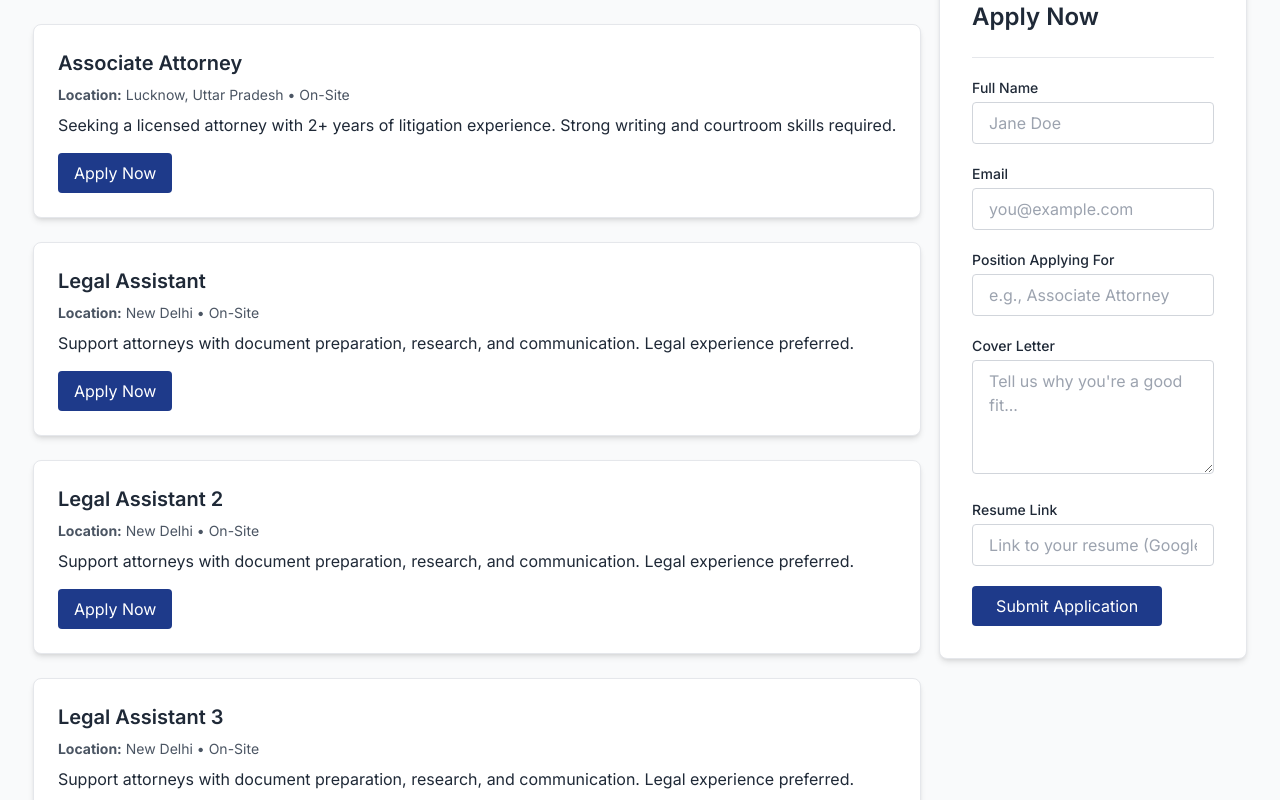
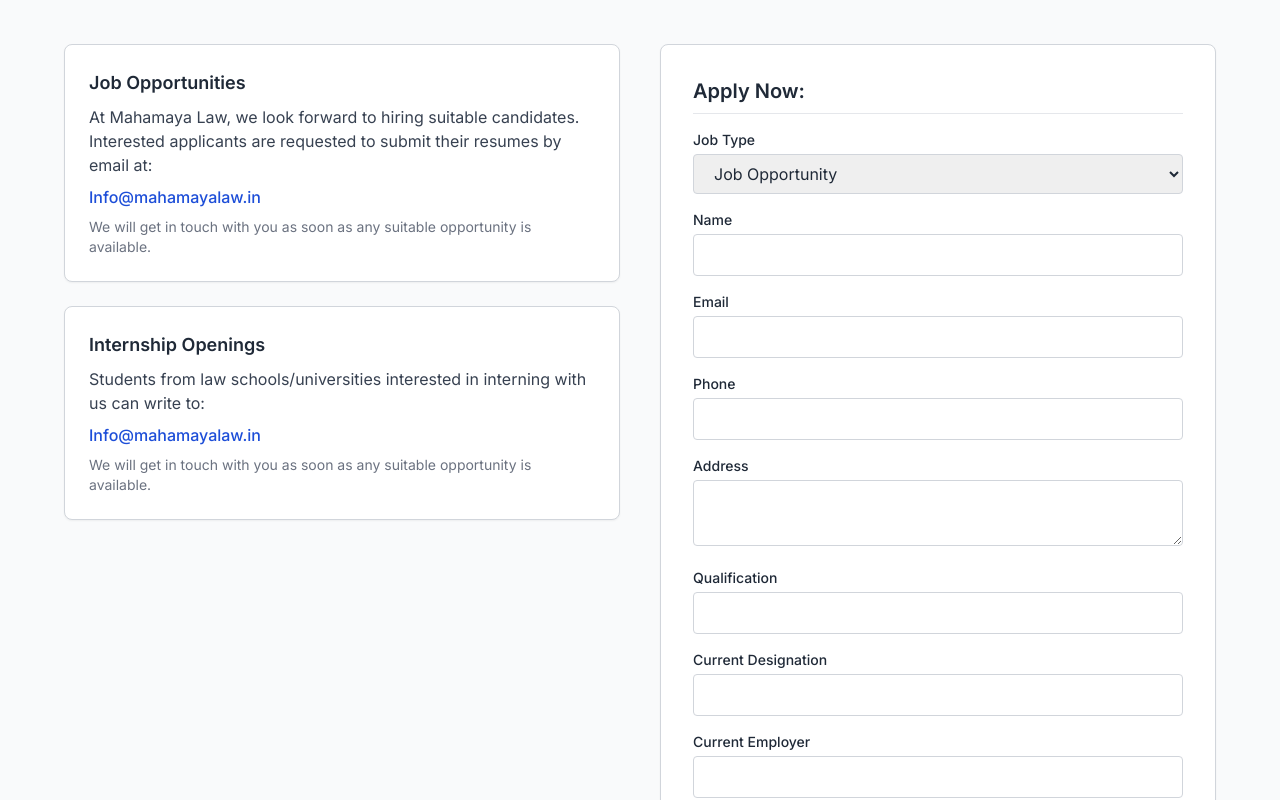
Before and after one commit to Mahamaya-Law-Associates/mahamaya-law-UI, a Next.js app: page /careers in a window 1280 px wide. Shown: the part 560-1360 px from the top of the page. Built offline with nearby package versions, Linux system fonts and the light colour scheme.

Commit message:
add careers

```diff
--- a/src/app/careers/page.jsx
+++ b/src/app/careers/page.jsx
@@ -1,3 +1,163 @@
+// export default function Careers() {
+//     return (
+//         <main className="px-6 py-12 bg-gray-50 text-gray-800">
+//             {/* Hero Section */}
+//             <section className="bg-gray-800 text-white rounded-lg p-10 text-center mb-12 shadow-lg">
+//                 <h1 className="text-4xl font-bold mb-3">Careers at Mahamaya Law</h1>
+//                 <p className="text-lg">Join a team committed to justice, integrity, and legal excellence.</p>
+//             </section>
+
+//             {/* Why Work With Us */}
+//             <section className="max-w-4xl mx-auto mb-16">
+//                 <h2 className="text-2xl font-semibold mb-4">Why Work With Us?</h2>
+//                 <ul className="list-disc list-inside space-y-2 text-gray-700">
+//                     <li><strong>Meaningful Work:</strong> Impact lives through justice and legal service.</li>
+//                     <li><strong>Career Growth:</strong> Continuous development and mentoring opportunities.</li>
+//                     <li><strong>Ethical Culture:</strong> Integrity and transparency at the core of our practice.</li>
+//                 </ul>
+//             </section>
+
+//             {/* Job Openings */}
+//             <div className="flex flex-row flex-wrap">
+//                 <section className="max-w-4xl mx-auto">
+//                     <h2 className="text-2xl font-semibold mb-6">Current Openings</h2>
+
+//                     {/* Job 1 */}
+//                     <div className="bg-white shadow-md rounded-lg p-6 mb-6 border border-gray-200">
+//                         <h3 className="text-xl font-semibold mb-2">Associate Attorney</h3>
+//                         <p className="text-sm text-gray-600 mb-2"><strong>Location:</strong> Lucknow, Uttar Pradesh • On-Site</p>
+//                         <p className="mb-4">Seeking a licensed attorney with 2+ years of litigation experience. Strong writing and courtroom skills required.</p>
+//                         <a href="mailto:careers@yourlawfirm.com" className="inline-block bg-blue-900 text-white px-4 py-2 rounded hover:bg-blue-700 transition">
+//                             Apply Now
+//                         </a>
+//                     </div>
+
+//                     {/* Job 2 */}
+//                     <div className="bg-white shadow-md rounded-lg p-6 mb-6 border border-gray-200">
+//                         <h3 className="text-xl font-semibold mb-2">Legal Assistant</h3>
+//                         <p className="text-sm text-gray-600 mb-2"><strong>Location:</strong> New Delhi • On-Site</p>
+//                         <p className="mb-4">Support attorneys with document preparation, research, and communication. Legal experience preferred.</p>
+//                         <a href="mailto:careers@yourlawfirm.com" className="inline-block bg-blue-900 text-white px-4 py-2 rounded hover:bg-blue-700 transition">
+//                             Apply Now
+//                         </a>
+//                     </div>
+
+//                     {/* Job 2 */}
+//                     <div className="bg-white shadow-md rounded-lg p-6 mb-6 border border-gray-200">
+//                         <h3 className="text-xl font-semibold mb-2">Legal Assistant 2</h3>
+//                         <p className="text-sm text-gray-600 mb-2"><strong>Location:</strong> New Delhi • On-Site</p>
+//                         <p className="mb-4">Support attorneys with document preparation, research, and communication. Legal experience preferred.</p>
+//                         <a href="mailto:careers@yourlawfirm.com" className="inline-block bg-blue-900 text-white px-4 py-2 rounded hover:bg-blue-700 transition">
+//                             Apply Now
+//                         </a>
+//                     </div>
+
+//                     {/* Job 2 */}
+//                     <div className="bg-white shadow-md rounded-lg p-6 mb-6 border border-gray-200">
+//                         <h3 className="text-xl font-semibold mb-2">Legal Assistant 3</h3>
+//                         <p className="text-sm text-gray-600 mb-2"><strong>Location:</strong> New Delhi • On-Site</p>
+//                         <p className="mb-4">Support attorneys with document preparation, research, and communication. Legal experience preferred.</p>
+//                         <a href="mailto:careers@yourlawfirm.com" className="inline-block bg-blue-900 text-white px-4 py-2 rounded hover:bg-blue-700 transition">
+//                             Apply Now
+//                         </a>
+//                     </div>
+//                 </section>
+
+//                 {/* Application Form */}
+//                 <section className="max-h-fit xl:w-3/12 w-5/12 lg:max-w-5xl max-w-3xl mx-auto bg-white p-8 rounded-lg shadow-md border border-gray-200">
+//                     <h2 className="text-2xl font-semibold mb-6">Apply Now</h2>
+//                     <hr />
+
+//                     <form
+//                         action="https://formsubmit.co/saurabhsadhwaniofficial@gmail.com"
+//                         method="POST"
+//                         encType="multipart/form-data"
+//                         className="space-y-5"
+//                     >
+//                         {/* Hidden Fields */}
+//                         <input type="hidden" name="_subject" value="New Job Application" />
+//                         <input type="hidden" name="_captcha" value="false" />
+
+//                         <div>
+//                             <label className="block text-sm font-medium mb-1">Full Name</label>
+//                             <input
+//                                 type="text"
+//                                 name="name"
+//                                 required
+//                                 className="w-full border border-gray-300 rounded px-4 py-2"
+//                                 placeholder="Jane Doe"
+//                             />
+//                         </div>
+
+//                         <div>
+//                             <label className="block text-sm font-medium mb-1">Email</label>
+//                             <input
+//                                 type="email"
+//                                 name="email"
+//                                 required
+//                                 className="w-full border border-gray-300 rounded px-4 py-2"
+//                                 placeholder="you@example.com"
+//                             />
+//                         </div>
+
+//                         <div>
+//                             <label className="block text-sm font-medium mb-1">Position Applying For</label>
+//                             <input
+//                                 type="text"
+//                                 name="position"
+//                                 required
+//                                 className="w-full border border-gray-300 rounded px-4 py-2"
+//                                 placeholder="e.g., Associate Attorney"
+//                             />
+//                         </div>
+
+//                         <div>
+//                             <label className="block text-sm font-medium mb-1">Cover Letter</label>
+//                             <textarea
+//                                 name="message"
+//                                 rows="4"
+//                                 required
+//                                 className="w-full border border-gray-300 rounded px-4 py-2"
+//                                 placeholder="Tell us why you're a good fit..."
+//                             ></textarea>
+//                         </div>
+
+//                         <div>
+//                             <label className="block text-sm font-medium mb-1">Resume Link</label>
+//                             <input
+//                                 type="link"
+//                                 name="link"
+//                                 className="w-full border border-gray-300 rounded px-4 py-2"
+//                                 placeholder="Link to your resume (Google drive, Onedrive etc.)"
+//                                 required
+//                             />
+//                         </div>
+
+//                         {/* <div>
+//                             <label className="block text-sm font-medium mb-1">Upload Resume</label>
+//                             <input
+//                                 type="file"
+//                                 name="attachment"
+//                                 accept=".pdf,.doc,.docx"
+//                                 className="w-full"
+//                                 required
+//                             />
+//                         </div> */}
+
+//                         <button
+//                             type="submit"
+//                             className="bg-blue-900 text-white px-6 py-2 rounded hover:bg-blue-700 transition"
+//                         >
+//                             Submit Application
+//                         </button>
+//                     </form>
+//                 </section>
+//             </div>
+//         </main>
+//     );
+// }
+
+
 export default function Careers() {
     return (
         <main className="px-6 py-12 bg-gray-50 text-gray-800">
@@ -16,76 +176,76 @@
                     <li><strong>Ethical Culture:</strong> Integrity and transparency at the core of our practice.</li>
                 </ul>
             </section>
+            {/* Hero */}
+            <section className="text-center mb-12">
+                {/* <h1 className="text-4xl font-bold text-teal-700 mb-2">CAREERS</h1> */}
+                <p className="text-xl text-gray-600 font-light">LET’S GROW TOGETHER</p>
+            </section>
 
-            {/* Job Openings */}
-            <div className="flex flex-row flex-wrap">
-                <section className="max-w-4xl mx-auto">
-                    <h2 className="text-2xl font-semibold mb-6">Current Openings</h2>
+            {/* Two-column layout */}
+            <div className="grid grid-cols-1 md:grid-cols-2 gap-10 max-w-6xl mx-auto">
 
-                    {/* Job 1 */}
-                    <div className="bg-white shadow-md rounded-lg p-6 mb-6 border border-gray-200">
-                        <h3 className="text-xl font-semibold mb-2">Associate Attorney</h3>
-                        <p className="text-sm text-gray-600 mb-2"><strong>Location:</strong> Lucknow, Uttar Pradesh • On-Site</p>
-                        <p className="mb-4">Seeking a licensed attorney with 2+ years of litigation experience. Strong writing and courtroom skills required.</p>
-                        <a href="mailto:careers@yourlawfirm.com" className="inline-block bg-blue-900 text-white px-4 py-2 rounded hover:bg-blue-700 transition">
-                            Apply Now
-                        </a>
+                {/* Left Column – Job and Internship Info */}
+                <div className="space-y-6">
+                    {/* Job Opportunities */}
+                    <div className="bg-white border border-gray-300 rounded-lg shadow-sm p-6">
+                        <h3 className="text-lg font-semibold mb-2">Job Opportunities</h3>
+                        <p className="text-gray-700 mb-2">
+                            At Mahamaya Law, we look forward to hiring suitable candidates. Interested applicants are requested to submit their resumes by email at:
+                        </p>
+                        <p className="text-blue-700 font-medium">
+                            <a href="mailto:Info@mahamayalaw.in">Info@mahamayalaw.in</a>
+                        </p>
+                        <p className="text-sm text-gray-500 mt-2">
+                            We will get in touch with you as soon as any suitable opportunity is available.
+                        </p>
                     </div>
 
-                    {/* Job 2 */}
-                    <div className="bg-white shadow-md rounded-lg p-6 mb-6 border border-gray-200">
-                        <h3 className="text-xl font-semibold mb-2">Legal Assistant</h3>
-                        <p className="text-sm text-gray-600 mb-2"><strong>Location:</strong> New Delhi • On-Site</p>
-                        <p className="mb-4">Support attorneys with document preparation, research, and communication. Legal experience preferred.</p>
-                        <a href="mailto:careers@yourlawfirm.com" className="inline-block bg-blue-900 text-white px-4 py-2 rounded hover:bg-blue-700 transition">
-                            Apply Now
-                        </a>
+                    {/* Internship Opportunities */}
+                    <div className="bg-white border border-gray-300 rounded-lg shadow-sm p-6">
+                        <h3 className="text-lg font-semibold mb-2">Internship Openings</h3>
+                        <p className="text-gray-700 mb-2">
+                            Students from law schools/universities interested in interning with us can write to:
+                        </p>
+                        <p className="text-blue-700 font-medium">
+                            <a href="mailto:Info@mahamayalaw.in">Info@mahamayalaw.in</a>
+                        </p>
+                        <p className="text-sm text-gray-500 mt-2">
+                            We will get in touch with you as soon as any suitable opportunity is available.
+                        </p>
                     </div>
+                </div>
 
-                    {/* Job 2 */}
-                    <div className="bg-white shadow-md rounded-lg p-6 mb-6 border border-gray-200">
-                        <h3 className="text-xl font-semibold mb-2">Legal Assistant 2</h3>
-                        <p className="text-sm text-gray-600 mb-2"><strong>Location:</strong> New Delhi • On-Site</p>
-                        <p className="mb-4">Support attorneys with document preparation, research, and communication. Legal experience preferred.</p>
-                        <a href="mailto:careers@yourlawfirm.com" className="inline-block bg-blue-900 text-white px-4 py-2 rounded hover:bg-blue-700 transition">
-                            Apply Now
-                        </a>
-                    </div>
-
-                    {/* Job 2 */}
-                    <div className="bg-white shadow-md rounded-lg p-6 mb-6 border border-gray-200">
-                        <h3 className="text-xl font-semibold mb-2">Legal Assistant 3</h3>
-                        <p className="text-sm text-gray-600 mb-2"><strong>Location:</strong> New Delhi • On-Site</p>
-                        <p className="mb-4">Support attorneys with document preparation, research, and communication. Legal experience preferred.</p>
-                        <a href="mailto:careers@yourlawfirm.com" className="inline-block bg-blue-900 text-white px-4 py-2 rounded hover:bg-blue-700 transition">
-                            Apply Now
-                        </a>
-                    </div>
-                </section>
-
-                {/* Application Form */}
-                <section className="max-h-fit xl:w-3/12 w-5/12 lg:max-w-5xl max-w-3xl mx-auto bg-white p-8 rounded-lg shadow-md border border-gray-200">
-                    <h2 className="text-2xl font-semibold mb-6">Apply Now</h2>
-                    <hr />
+                {/* Right Column – Application Form */}
+                <div className="bg-white border border-gray-300 rounded-lg shadow-sm p-8">
+                    <h3 className="text-xl font-semibold mb-4 border-b pb-2">Apply Now:</h3>
 
                     <form
                         action="https://formsubmit.co/saurabhsadhwaniofficial@gmail.com"
                         method="POST"
                         encType="multipart/form-data"
-                        className="space-y-5"
+                        className="space-y-4"
                     >
                         {/* Hidden Fields */}
-                        <input type="hidden" name="_subject" value="New Job Application" />
+                        <input type="hidden" name="_subject" value="New Career Application" />
                         <input type="hidden" name="_captcha" value="false" />
 
                         <div>
-                            <label className="block text-sm font-medium mb-1">Full Name</label>
+                            <label className="block text-sm font-medium mb-1">Job Type</label>
+                            <select name="job_type" required defaultValue={"Job Opportunity"} className="w-full border border-gray-300 rounded px-4 py-2">
+                                <option value="">Select</option>
+                                <option value="Job Opportunity">Job Opportunity</option>
+                                <option value="Internship">Internship</option>
+                            </select>
+                        </div>
+
+                        <div>
+                            <label className="block text-sm font-medium mb-1">Name</label>
                             <input
                                 type="text"
                                 name="name"
                                 required
                                 className="w-full border border-gray-300 rounded px-4 py-2"
-                                placeholder="Jane Doe"
                             />
                         </div>
 
@@ -96,44 +256,56 @@
                                 name="email"
                                 required
                                 className="w-full border border-gray-300 rounded px-4 py-2"
-                                placeholder="you@example.com"
                             />
                         </div>
 
                         <div>
-                            <label className="block text-sm font-medium mb-1">Position Applying For</label>
+                            <label className="block text-sm font-medium mb-1">Phone</label>
                             <input
-                                type="text"
-                                name="position"
+                                type="tel"
+                                name="phone"
                                 required
                                 className="w-full border border-gray-300 rounded px-4 py-2"
-                                placeholder="e.g., Associate Attorney"
                             />
                         </div>
 
                         <div>
-                            <label className="block text-sm font-medium mb-1">Cover Letter</label>
+                            <label className="block text-sm font-medium mb-1">Address</label>
                             <textarea
-                                name="message"
-                                rows="4"
-                                required
+                                name="address"
+                                rows={2}
                                 className="w-full border border-gray-300 rounded px-4 py-2"
-                                placeholder="Tell us why you're a good fit..."
-                            ></textarea>
+                            />
                         </div>
 
                         <div>
-                            <label className="block text-sm font-medium mb-1">Resume Link</label>
+                            <label className="block text-sm font-medium mb-1">Qualification</label>
                             <input
-                                type="link"
-                                name="link"
+                                type="text"
+                                name="qualification"
                                 className="w-full border border-gray-300 rounded px-4 py-2"
-                                placeholder="Link to your resume (Google drive, Onedrive etc.)"
-                                required
                             />
                         </div>
 
-                        {/* <div>
+                        <div>
+                            <label className="block text-sm font-medium mb-1">Current Designation</label>
+                            <input
+                                type="text"
+                                name="designation"
+                                className="w-full border border-gray-300 rounded px-4 py-2"
+                            />
+                        </div>
+
+                        <div>
+                            <label className="block text-sm font-medium mb-1">Current Employer</label>
+                            <input
+                                type="text"
+                                name="employer"
+                                className="w-full border border-gray-300 rounded px-4 py-2"
+                            />
+                        </div>
+
+                        <div>
                             <label className="block text-sm font-medium mb-1">Upload Resume</label>
                             <input
                                 type="file"
@@ -142,16 +314,16 @@
                                 className="w-full"
                                 required
                             />
-                        </div> */}
+                        </div>
 
                         <button
                             type="submit"
-                            className="bg-blue-900 text-white px-6 py-2 rounded hover:bg-blue-700 transition"
+                            className="w-full bg-teal-600 text-white py-2 rounded hover:bg-teal-700 transition"
                         >
-                            Submit Application
+                            SUBMIT
                         </button>
                     </form>
-                </section>
+                </div>
             </div>
         </main>
     );
```
